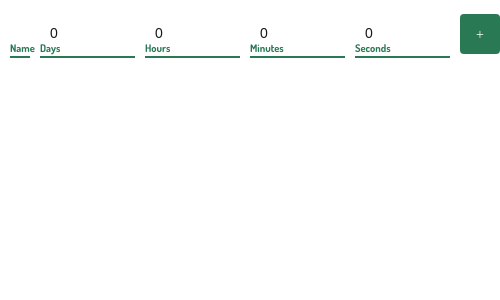
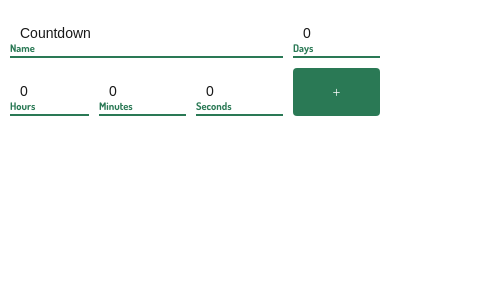
Before and after one commit to Stuff7/vue-countdown, a Vue app: page / in a window 390 px wide. Shown: the top 300 px of the page, 500 px wide, since content can reach past the window. Built offline with nearby package versions, Linux system fonts and the light colour scheme; a web font is replaced by a local one.

Commit message:
responsive design

```diff
--- a/src/App.vue
+++ b/src/App.vue
@@ -43,7 +43,7 @@ function delCountdown(index: number) {
           v-for="unit of (['days', 'hours', 'minutes', 'seconds'] as const)"
           :key="unit"
           v-model.number="inputCountdown[unit]"
-          size="7"
+          size="6"
           type="number"
           :label="unit"
           :style="{ '--label-text-transform': 'capitalize' }"
@@ -68,6 +68,8 @@ function delCountdown(index: number) {
 </template>
 
 <style scoped lang="scss">
+@use "./style/media.scss";
+
 main {
   width: 100vw;
   height: 100vh;
@@ -87,6 +89,35 @@ main {
     gap: var(--spacing-nm-100);
     grid-template-columns: 1fr repeat(5, max-content);
 
+    @include media.smaller-than(tablet-sm) {
+      grid-template-columns: 1fr repeat(3, max-content);
+      grid-template-areas: "a a a b" "c d e f";
+
+      & > :nth-child(1) {
+        grid-area: a;
+      }
+
+      & > :nth-child(2) {
+        grid-area: b;
+      }
+
+      & > :nth-child(3) {
+        grid-area: c;
+      }
+
+      & > :nth-child(4) {
+        grid-area: d;
+      }
+
+      & > :nth-child(5) {
+        grid-area: e;
+      }
+
+      & > :nth-child(6) {
+        grid-area: f;
+      }
+    }
+
     button {
       background: var(--color-accent);
       color: var(--color-background-1);
@@ -94,7 +125,7 @@ main {
       font-size: var(--p-nm-100);
       border-radius: var(--radius-nm-100);
       font-weight: bold;
-      aspect-ratio: 1 / 1;
+      height: 100%;
 
       &:hover {
         background: var(--color-text-1);
@@ -106,9 +137,21 @@ main {
     display: grid;
     width: 100%;
     gap: var(--spacing-nm-100);
-    grid-template-columns: repeat(4, 1fr);
     list-style: none;
     padding: 0;
+    grid-template-columns: repeat(var(--countdown-cols), 1fr);
+
+    @include media.larger-than(phone) {
+      --countdown-cols: 1;
+    }
+
+    @include media.larger-than(tablet-sm) {
+      --countdown-cols: 3;
+    }
+
+    @include media.larger-than(desktop-sm) {
+      --countdown-cols: 4;
+    }
   }
 
   li {
--- a/src/style/base.scss
+++ b/src/style/base.scss
@@ -10,6 +10,10 @@
 
 @function rem($px) {
   @return unitless(rem, math.div($px, 16), rem);
+}
+
+@function em($px) {
+  @return unitless(em, math.div($px, 16), em);
 }
 
 @include font.load-font("Dosis", $blacklist: (100, 900));
--- /dev/null
+++ b/src/style/media.scss
@@ -0,0 +1,51 @@
+@use "sass:map";
+@use "./base.scss" as misc;
+
+$breakpoints-px: (
+  phone-s: 321,
+  phone: 481,
+  tablet-sm: 600,
+  tablet: 820,
+  desktop-sm: 1150,
+  desktop: 1200,
+);
+
+$breakpoints-min: $breakpoints-px;
+@each $device, $px in $breakpoints-px {
+  $breakpoints-min: map.set($breakpoints-min, #{$device}, misc.em($px));
+}
+
+$breakpoints-max: $breakpoints-px;
+@each $device, $px in $breakpoints-px {
+  $breakpoints-max: map.set($breakpoints-max, #{$device}, misc.em($px - 0.02));
+}
+
+@mixin query($breakpoints, $device, $rule, $landscape: false) {
+  $size: map.get($breakpoints, $device);
+
+  @if $size == null {
+    @error "#{device} is not a valid device";
+  }
+
+  @if $landscape {
+    @media screen and (orientation: landscape) and (#{$rule}: $size) {
+      @content;
+    }
+  } @else {
+    @media (#{$rule}: $size) {
+      @content;
+    }
+  }
+}
+
+@mixin larger-than($device, $landscape: false) {
+  @include query($breakpoints-min, $device, min-width, $landscape) {
+    @content;
+  };
+}
+
+@mixin smaller-than($device, $landscape: false) {
+  @include query($breakpoints-max, $device, max-width, $landscape) {
+    @content;
+  };
+}
--- a/vite.config.ts
+++ b/vite.config.ts
@@ -23,7 +23,7 @@ export default defineConfig({
   css: {
     preprocessorOptions: {
       scss: {
-        additionalData: '@import "./src/style/main.scss";',
+        additionalData: '@use "./src/style/main.scss";',
       },
     },
   },
```
Also changed, not shown: 4 other files (tests, documents, lock files or other folders).
